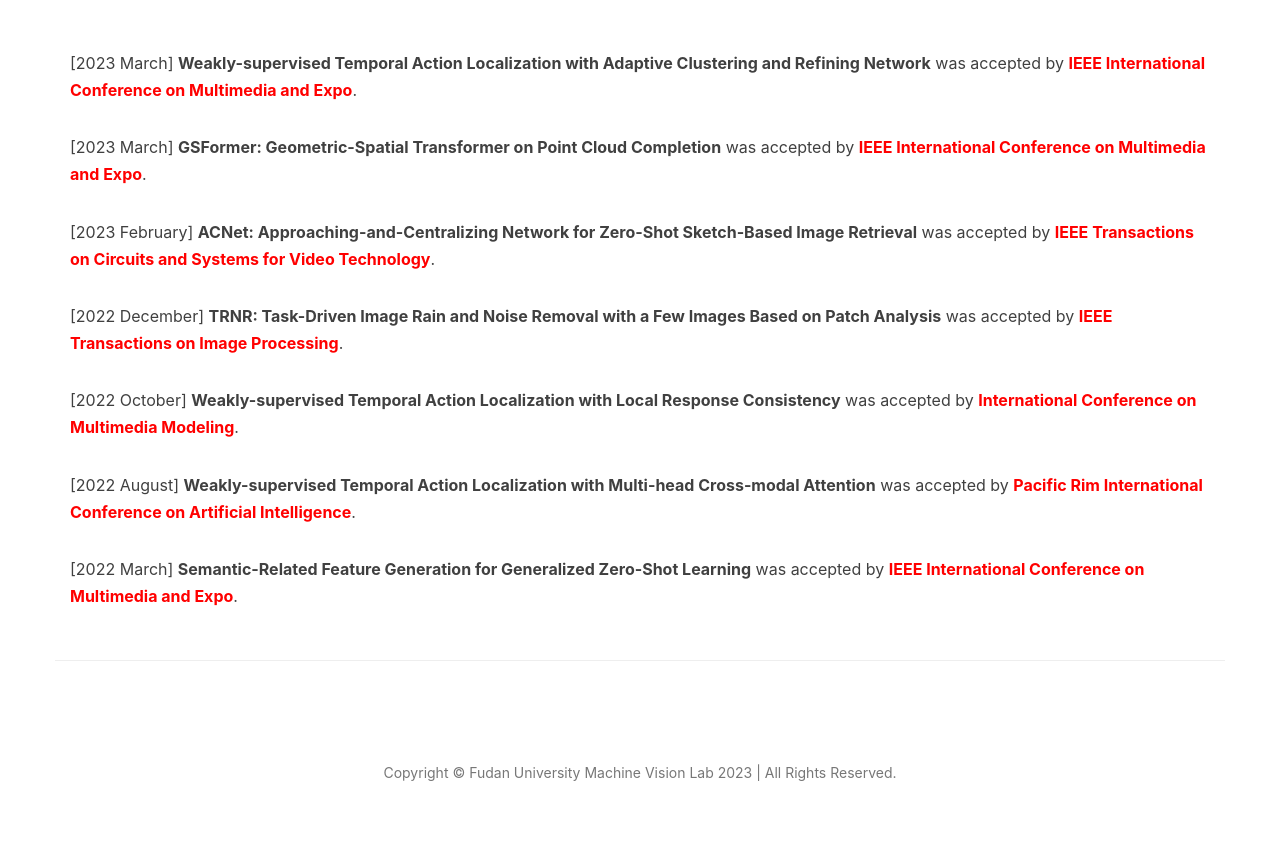
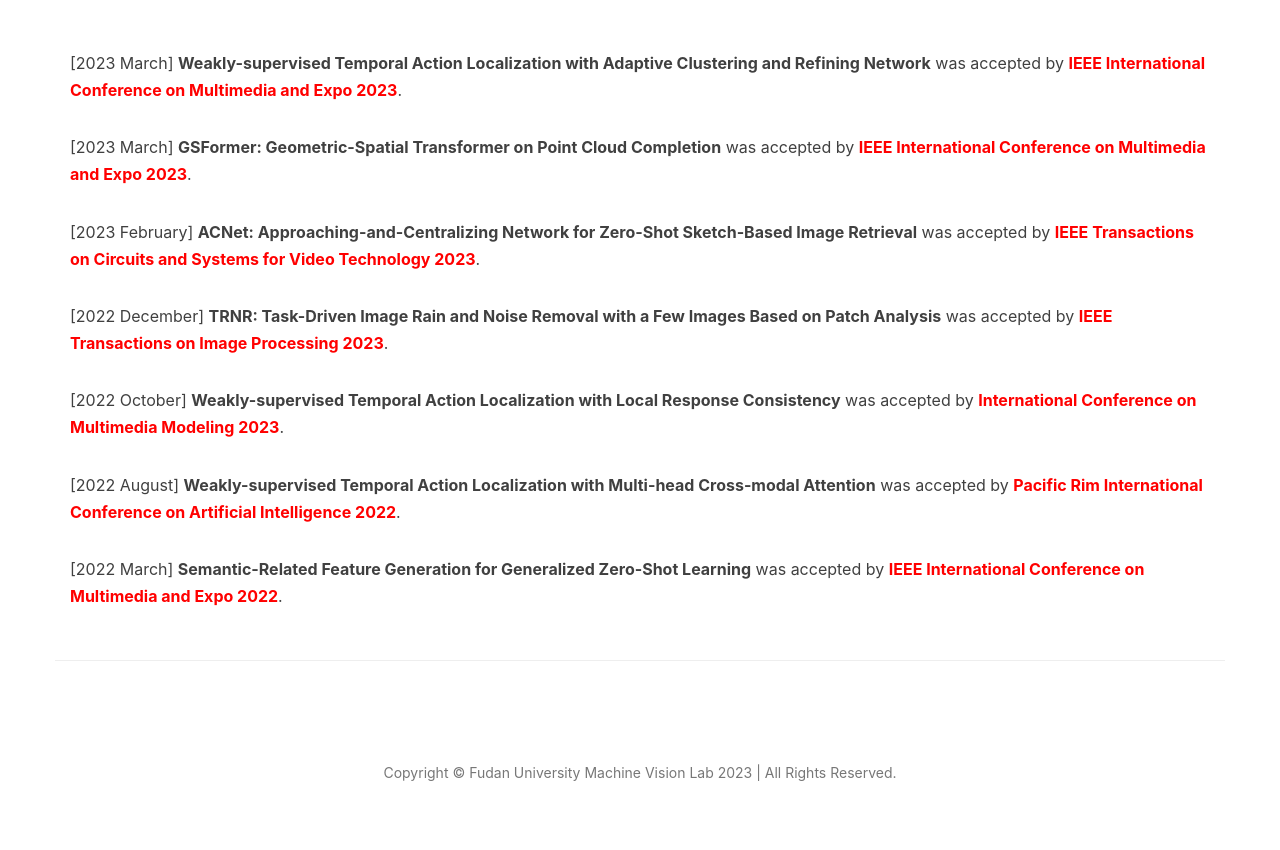
Before and after one commit to lunatics123/lunatics123.github.io, a Jekyll site: the page built from index.html, in a window 1280 px wide. Shown: the part 418-1268 px from the top of the page. Built offline with Jekyll 4.4.1, drawn with Linux system fonts in a browser that asks for light colours; comment, search, counter and statistics services are not loaded.

Commit message:
Update index.html

```diff
--- a/index.html
+++ b/index.html
@@ -7,32 +7,32 @@
 <section>
     <div class="container">
         <p>[2023 March] <b>Weakly-supervised Temporal Action Localization with Adaptive Clustering and Refining Network</b>
-            was accepted by <span style="color:#FF0000;font-weight:bold;">IEEE International Conference on Multimedia and Expo</span>.
+            was accepted by <span style="color:#FF0000;font-weight:bold;">IEEE International Conference on Multimedia and Expo 2023</span>.
         </p>
 
         <p>[2023 March] <b>GSFormer: Geometric-Spatial Transformer on Point Cloud Completion</b>
-            was accepted by <span style="color:#FF0000;font-weight:bold;">IEEE International Conference on Multimedia and Expo</span>.
+            was accepted by <span style="color:#FF0000;font-weight:bold;">IEEE International Conference on Multimedia and Expo 2023</span>.
         </p>
 
         <p>[2023 February] <b>ACNet: Approaching-and-Centralizing Network for Zero-Shot Sketch-Based Image Retrieval</b>
-            was accepted by <span style="color:#FF0000;font-weight:bold;">IEEE Transactions on Circuits and Systems for Video Technology</span>.
+            was accepted by <span style="color:#FF0000;font-weight:bold;">IEEE Transactions on Circuits and Systems for Video Technology 2023</span>.
         </p>
 
         <p>[2022 December] <b>TRNR: Task-Driven Image Rain and Noise Removal with a Few Images Based on Patch
             Analysis</b>
-            was accepted by <span style="color:#FF0000;font-weight:bold;">IEEE Transactions on Image Processing</span>.
+            was accepted by <span style="color:#FF0000;font-weight:bold;">IEEE Transactions on Image Processing 2023</span>.
         </p>
 
         <p>[2022 October] <b>Weakly-supervised Temporal Action Localization with Local Response Consistency</b>
-            was accepted by <span style="color:#FF0000;font-weight:bold;">International Conference on Multimedia Modeling</span>.
+            was accepted by <span style="color:#FF0000;font-weight:bold;">International Conference on Multimedia Modeling 2023</span>.
         </p>
 
         <p>[2022 August] <b>Weakly-supervised Temporal Action Localization with Multi-head Cross-modal Attention</b>
-            was accepted by <span style="color:#FF0000;font-weight:bold;">Pacific Rim International Conference on Artificial Intelligence</span>.
+            was accepted by <span style="color:#FF0000;font-weight:bold;">Pacific Rim International Conference on Artificial Intelligence 2022</span>.
         </p>
 
         <p>[2022 March] <b>Semantic-Related Feature Generation for Generalized Zero-Shot Learning</b>
-            was accepted by <span style="color:#FF0000;font-weight:bold;">IEEE International Conference on Multimedia and Expo</span>.
+            was accepted by <span style="color:#FF0000;font-weight:bold;">IEEE International Conference on Multimedia and Expo 2022</span>.
         </p>
     </div>
 </section>
```
